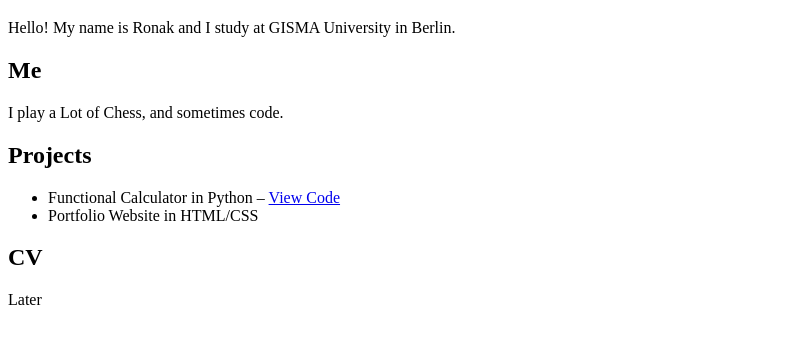
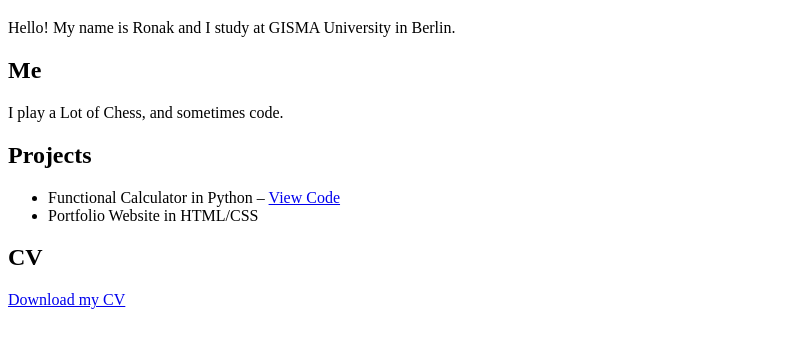
Before and after one commit to RonakSahu05/portfolio.for.csl, a plain HTML site: page index.html in a window 1280 px wide. Shown: the part 61-408 px from the top of the page, without its empty margins (0-790 px from the left). Drawn offline with Linux system fonts and the light colour scheme.

Commit message:
Update index.html

```diff
--- a/index.html
+++ b/index.html
@@ -17,6 +17,6 @@
     <li>Portfolio Website in HTML/CSS </li>
   </ul>
   <h2>CV</h2>
-  <p>Later</p>
+  <p><a href="Ronak_Latex_CV.pdf" target="_blank">Download my CV</a></p>
 </body>
 </html>
```
